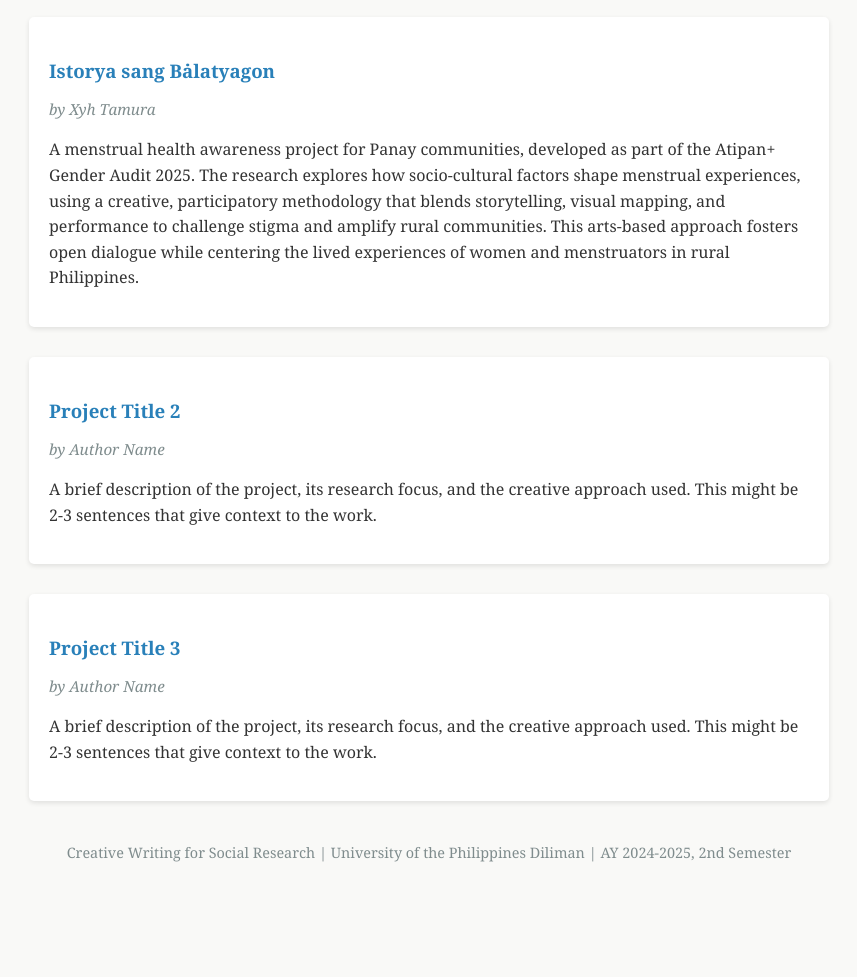
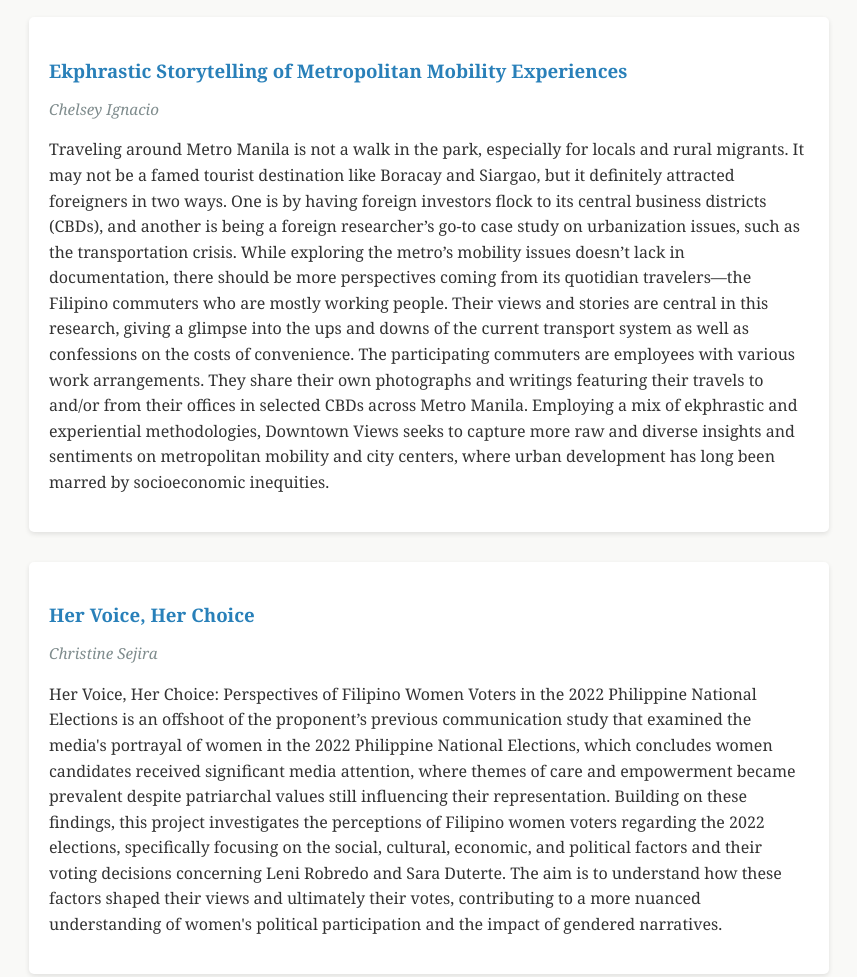
Before and after one commit to ppk80/cw298sw, a plain HTML site: page index.html in a window 1280 px wide. Shown: the part 380-1357 px from the top of the page, without its empty margins (211-1068 px from the left). Before the commit the page ends 1279 px from the top, so only its background shows below. Drawn offline with Linux system fonts and the light colour scheme.

Commit message:
other two

```diff
--- a/index.html
+++ b/index.html
@@ -66,24 +66,25 @@
 
         <section>
             <h2>Projects</h2>
+            <div class="project">
+                <h3><a href=" https://downtownviews.art.blog/ ">Ekphrastic Storytelling of Metropolitan Mobility Experiences</a></h3>
+                <p class="project-author">Chelsey Ignacio</p>
+                <p>Traveling around Metro Manila is not a walk in the park, especially for locals and rural migrants. It may not be a famed tourist destination like Boracay and Siargao, but it definitely attracted foreigners in two ways. One is by having foreign investors flock to its central business districts (CBDs), and another is being a foreign researcher’s go-to case study on urbanization issues, such as the transportation crisis. While exploring the metro’s mobility issues doesn’t lack in documentation, there should be more perspectives coming from its quotidian travelers—the Filipino commuters who are mostly working people. Their views and stories are central in this research, giving a glimpse into the ups and downs of the current transport system as well as confessions on the costs of convenience. The participating commuters are employees with various work arrangements. They share their own photographs and writings featuring their travels to and/or from their offices in selected CBDs across Metro Manila. Employing a mix of ekphrastic and experiential methodologies, Downtown Views seeks to capture more raw and diverse insights and sentiments on metropolitan mobility and city centers, where urban development has long been marred by socioeconomic inequities.
+</p>
+            </div>
+
+            <div class="project">
+                <h3><a href="https://drive.google.com/drive/folders/1FxeecFoOPy8Ps_EiknLWG8zkeLjL4y3j">Her Voice, Her Choice</a></h3>
+                <p class="project-author">Christine Sejira</p>
+                <p>Her Voice, Her Choice: Perspectives of Filipino Women Voters in the 2022 Philippine National Elections is an offshoot of the proponent’s previous communication study that examined the media's portrayal of women in the 2022 Philippine National Elections, which concludes women candidates received significant media attention, where themes of care and empowerment became prevalent despite patriarchal values still influencing their representation. Building on these findings, this project investigates the perceptions of Filipino women voters regarding the 2022 elections, specifically focusing on the social, cultural, economic, and political factors and their voting decisions concerning Leni Robredo and Sara Duterte. The aim is to understand how these factors shaped their views and ultimately their votes, contributing to a more nuanced understanding of women's political participation and the impact of gendered narratives.</p>
+            </div>
 
             <div class="project">
                 <h3><a href="https://xyhtamura.github.io/istorya-sang-balatyagon">Istorya sang Bȧlatyagon</a></h3>
-                <p class="project-author">by Xyh Tamura</p>
+                <p class="project-author">Xyh Tamura</p>
                 <p>A menstrual health awareness project for Panay communities, developed as part of the Atipan+ Gender Audit 2025. The research explores how socio-cultural factors shape menstrual experiences, using a creative, participatory methodology that blends storytelling, visual mapping, and performance to challenge stigma and amplify rural communities. This arts-based approach fosters open dialogue while centering the lived experiences of women and menstruators in rural Philippines.</p>
             </div>
 
-            <div class="project">
-                <h3><a href="[LINK TO PROJECT 2]">Project Title 2</a></h3>
-                <p class="project-author">by Author Name</p>
-                <p>A brief description of the project, its research focus, and the creative approach used. This might be 2-3 sentences that give context to the work.</p>
-            </div>
-
-            <div class="project">
-                <h3><a href="[LINK TO PROJECT 3]">Project Title 3</a></h3>
-                <p class="project-author">by Author Name</p>
-                <p>A brief description of the project, its research focus, and the creative approach used. This might be 2-3 sentences that give context to the work.</p>
-            </div>
 
             <!-- Add more projects as needed -->
         </section>
```
